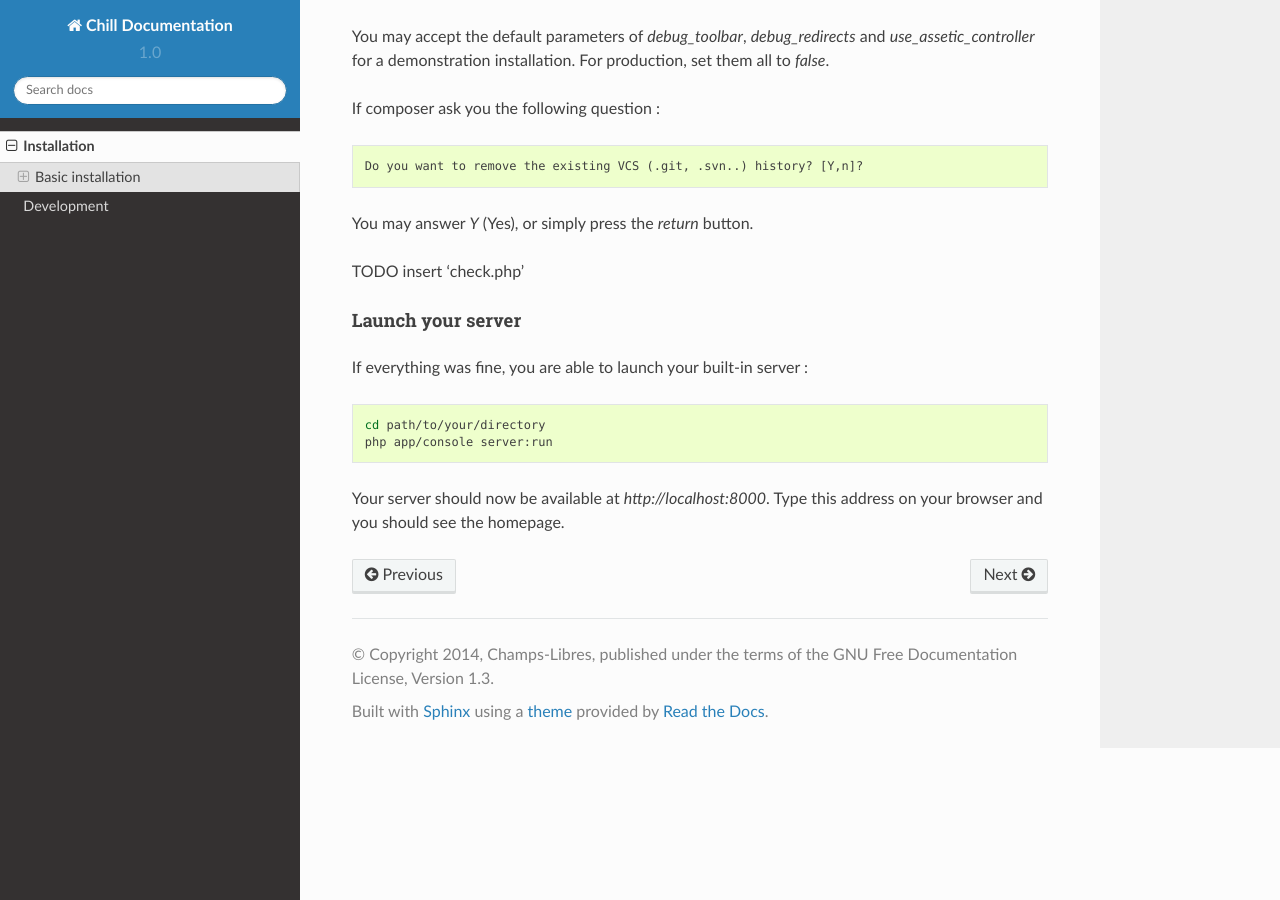
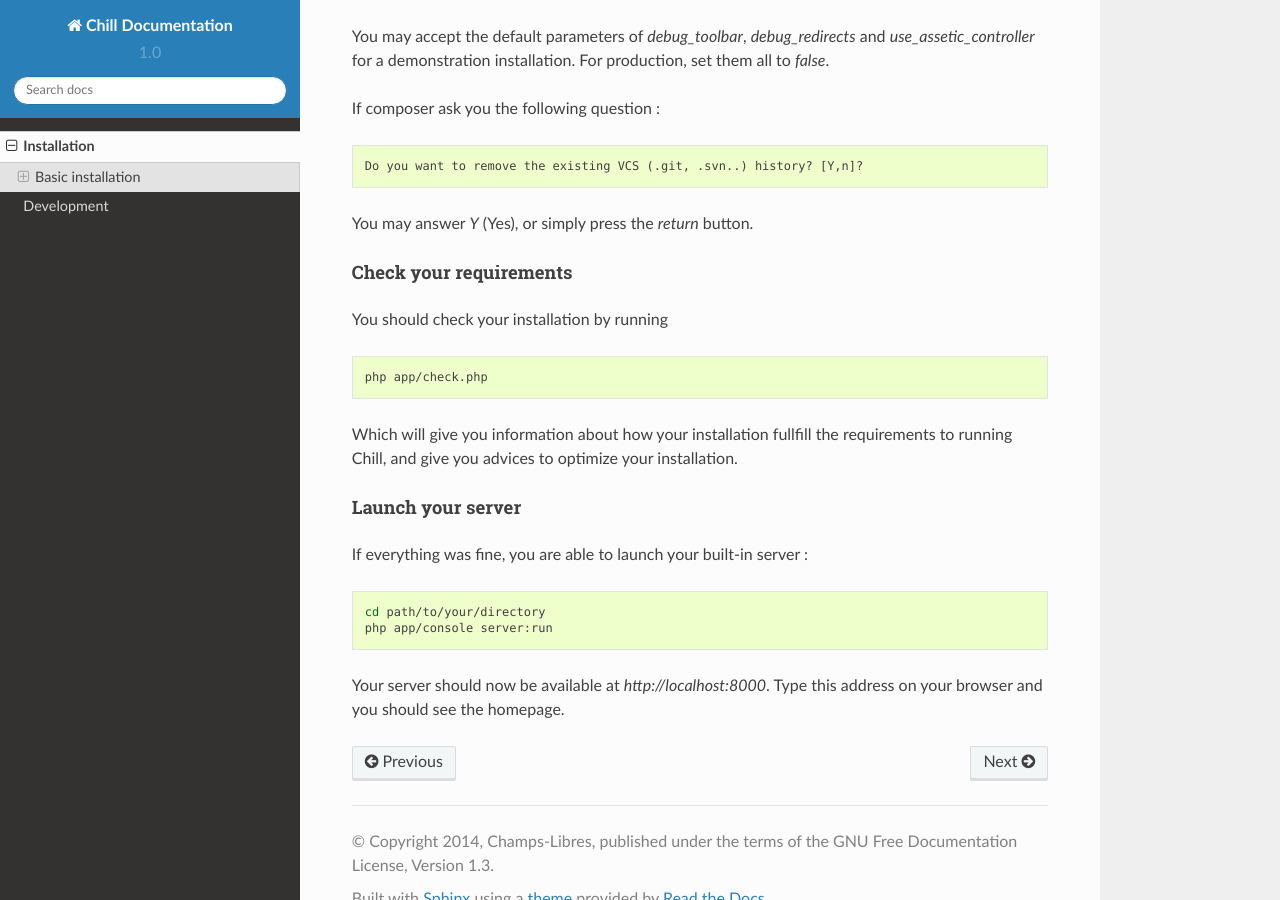
Before and after one commit to Chill-project/Documentation, a Sphinx documentation site: the page built from source/installation/installation.rst, in a window 1280 px wide and 900 px high, scrolled down 2473 px. Built offline with Sphinx 7.4.7 and the Read the Docs theme 2.0.0, drawn with Linux system fonts in a browser that asks for light colours.

Commit message:
add step "app/check.php"
close #235

```diff
--- a/source/installation/installation.rst
+++ b/source/installation/installation.rst
@@ -113,8 +113,16 @@
 
 You may answer `Y` (Yes), or simply press the `return` button.
 
+Check your requirements
+^^^^^^^^^^^^^^^^^^^^^^^
 
-TODO insert 'check.php'
+You should check your installation by running
+
+.. code-block:: bash
+
+   php app/check.php
+
+Which will give you information about how your installation fullfill the requirements to running Chill, and give you advices to optimize your installation.
 
 
 Launch your server
```
